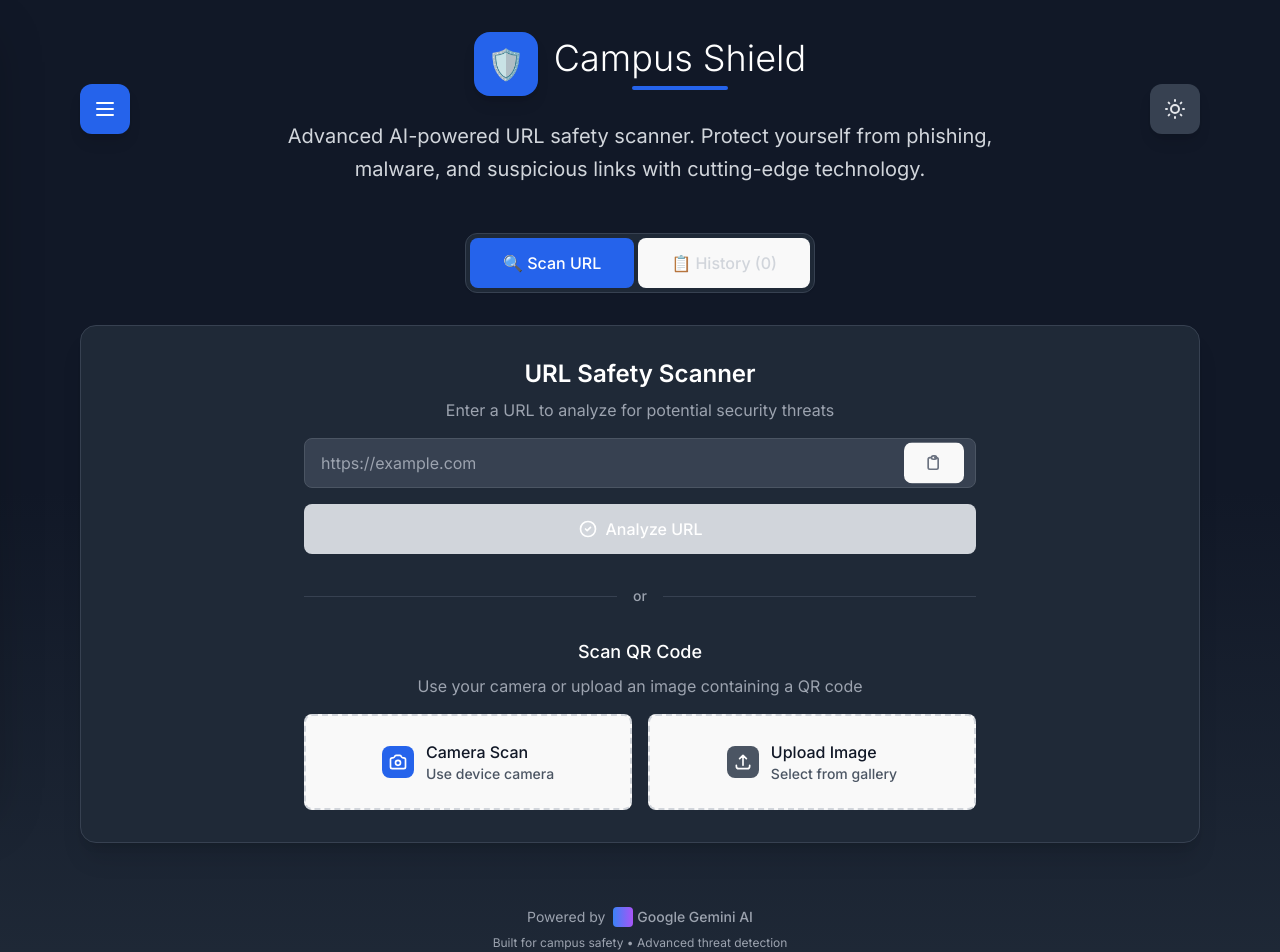
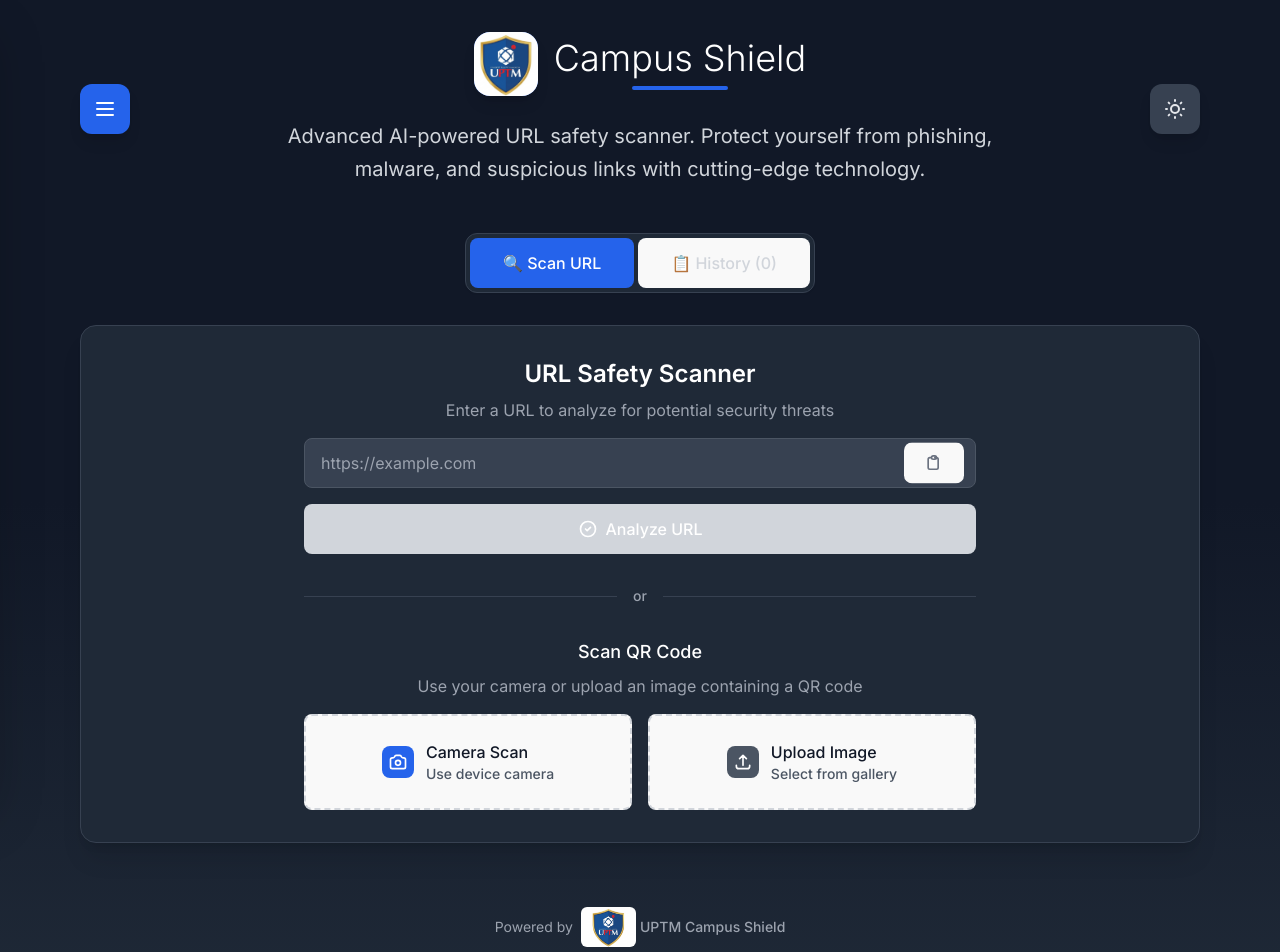
Before and after one commit to EtrossO/CODE-FYP, a React (Vite) app in the folder campusshield/: page / in a window 1280 px wide. Shown: the top 952 px of the page. Built offline with nearby package versions, Linux system fonts and the light colour scheme; no server answers.

Commit message:
Add logo UPTM logo and asset

```diff
--- a/campusshield/index.html
+++ b/campusshield/index.html
@@ -2,7 +2,7 @@
 <html lang="en">
   <head>
     <meta charset="UTF-8" />
-    <link rel="icon" type="image/svg+xml" href="/vite.svg" />
+    <link rel="icon" type="image/logo uptm" href="/logo uptm 1.png" />
     <meta name="viewport" content="width=device-width, initial-scale=1.0" />
     <link rel="preconnect" href="https://fonts.googleapis.com">
     <link rel="preconnect" href="https://fonts.gstatic.com" crossorigin>
--- a/campusshield/src/App.tsx
+++ b/campusshield/src/App.tsx
@@ -112,7 +112,7 @@
               )}
             </button>
             <div className="w-16 h-16 bg-blue-600 rounded-2xl flex items-center justify-center shadow-lg">
-              <span className="text-3xl text-white">🛡️</span>
+              <img src="/logo uptm 1.png" alt="Campus Shield Logo" className="w-full h-full object-cover rounded-2xl" />
             </div>
             <div>
               <h1 className="text-4xl font-light text-gray-900 dark:text-white mb-2">
@@ -170,8 +170,8 @@
           <div className="flex items-center justify-center gap-2 mb-2">
             <span className="text-sm">Powered by</span>
             <div className="flex items-center gap-1">
-              <div className="w-5 h-5 bg-gradient-to-r from-blue-500 to-purple-500 rounded"></div>
-              <span className="text-sm font-medium">Google Gemini AI</span>
+              <img src="/logo uptm 1.png" alt="UPTM Logo" className="w-15 h-10 rounded-md" />
+              <span className="text-sm font-medium">UPTM Campus Shield</span>
             </div>
           </div>
           <p className="text-xs">
--- a/campusshield/src/components/Sidebar.tsx
+++ b/campusshield/src/components/Sidebar.tsx
@@ -156,12 +156,12 @@
                   </svg>
                 </div>
                 <div>
-                  <p className="text-xs text-cyan-400 font-black uppercase tracking-tighter">Campus Shield Pro</p>
+                  <p className="text-xs text-cyan-400 font-black uppercase tracking-tighter">UPTM Campus Shield</p>
                   <p className="text-[10px] text-gray-500">Secure • Fast • Reliable</p>
                 </div>
               </div>
-              <p className="text-[10px] text-gray-400 text-center leading-relaxed">
-                Scan safely, study smarter. Access all your essentials from one secure dashboard.
+              <p className="text-[10px] text-gray-400 text-RIGHT leading-relaxed">
+               Where Knowledge Meets Innovation Creating Opportunities, Building Futures
               </p>
             </div>
           </div>
```
Also changed, not shown: campusshield/public/logo uptm 1.png (added), campusshield/public/logo uptm 2.png (added).
